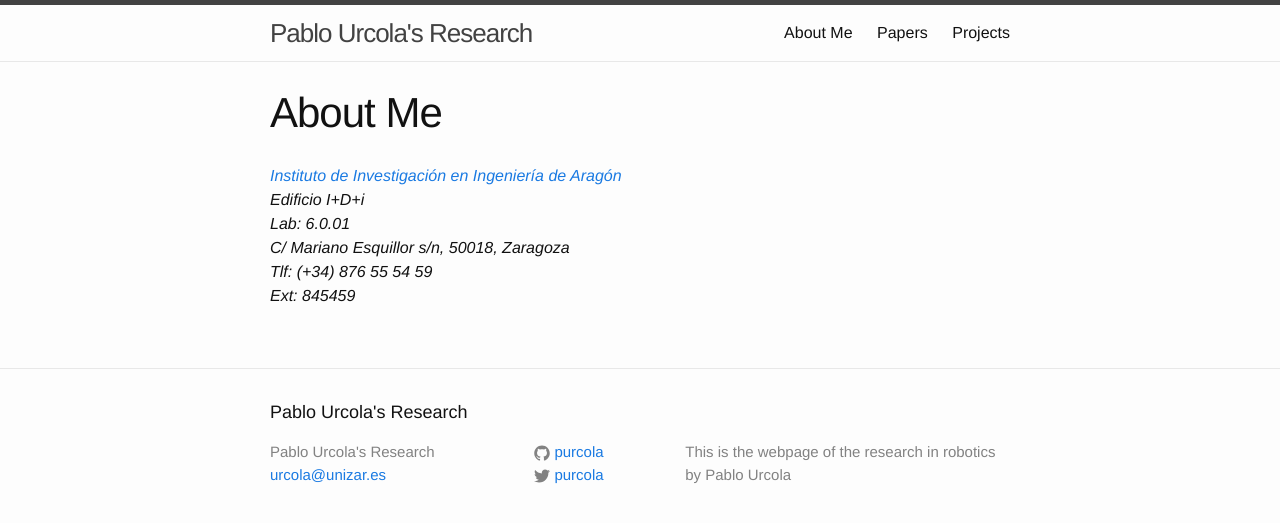
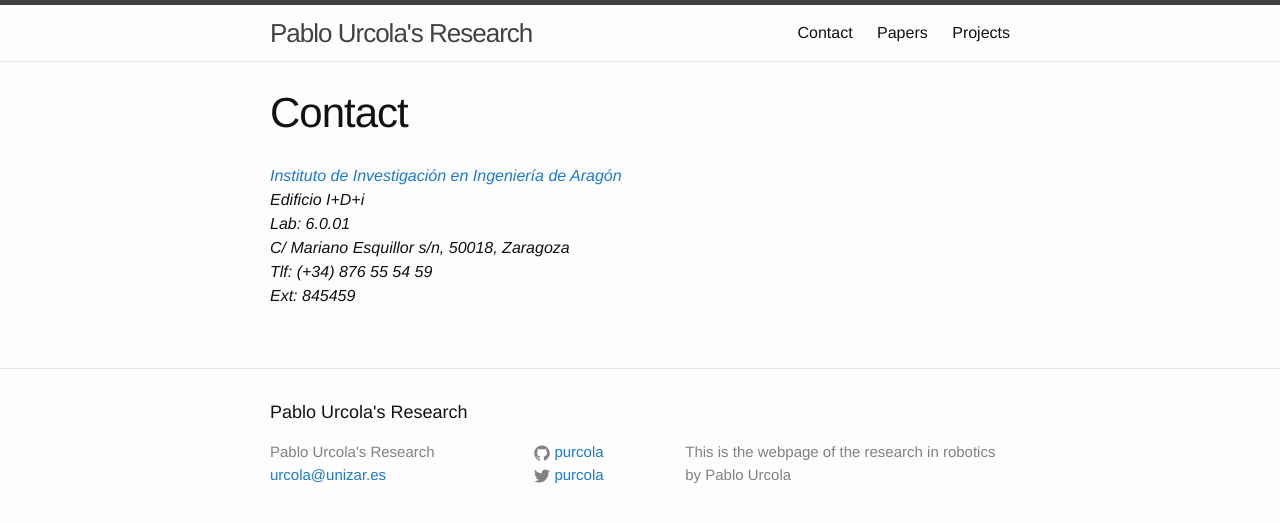
Before and after one commit to purcola/research-site, a Jekyll site: the page built from contact.md, in a window 1280 px wide. Shown: the top 523 px of the page. Built offline with Jekyll 4.4.1, drawn with Linux system fonts in a browser that asks for light colours; a file with an impossible date is left out.

Commit message:
cotact instead of about

```diff
--- a/about.md
+++ b/contact.md
@@ -1,7 +1,7 @@
 ---
 layout: page
-title: About Me
-permalink: /about/
+title: Contact
+permalink: /contact/
 ---
 
 <address>
```
